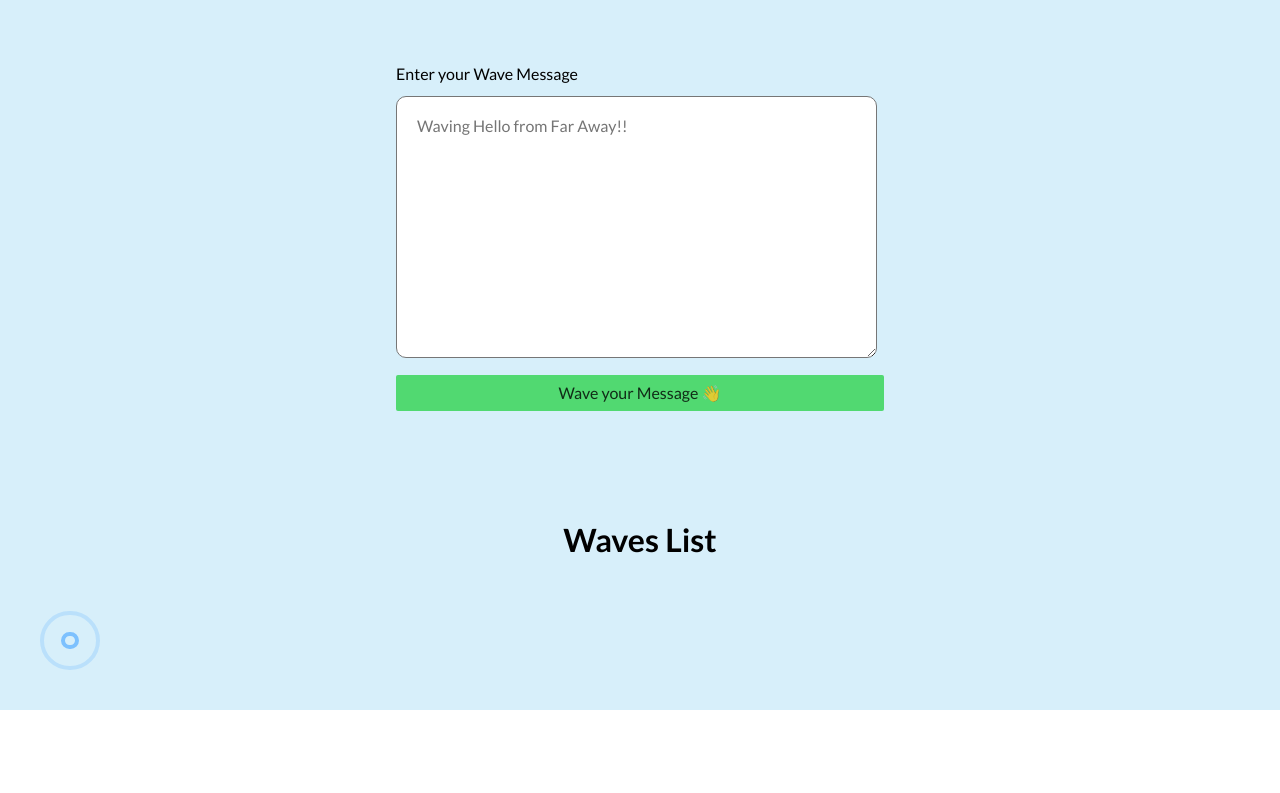
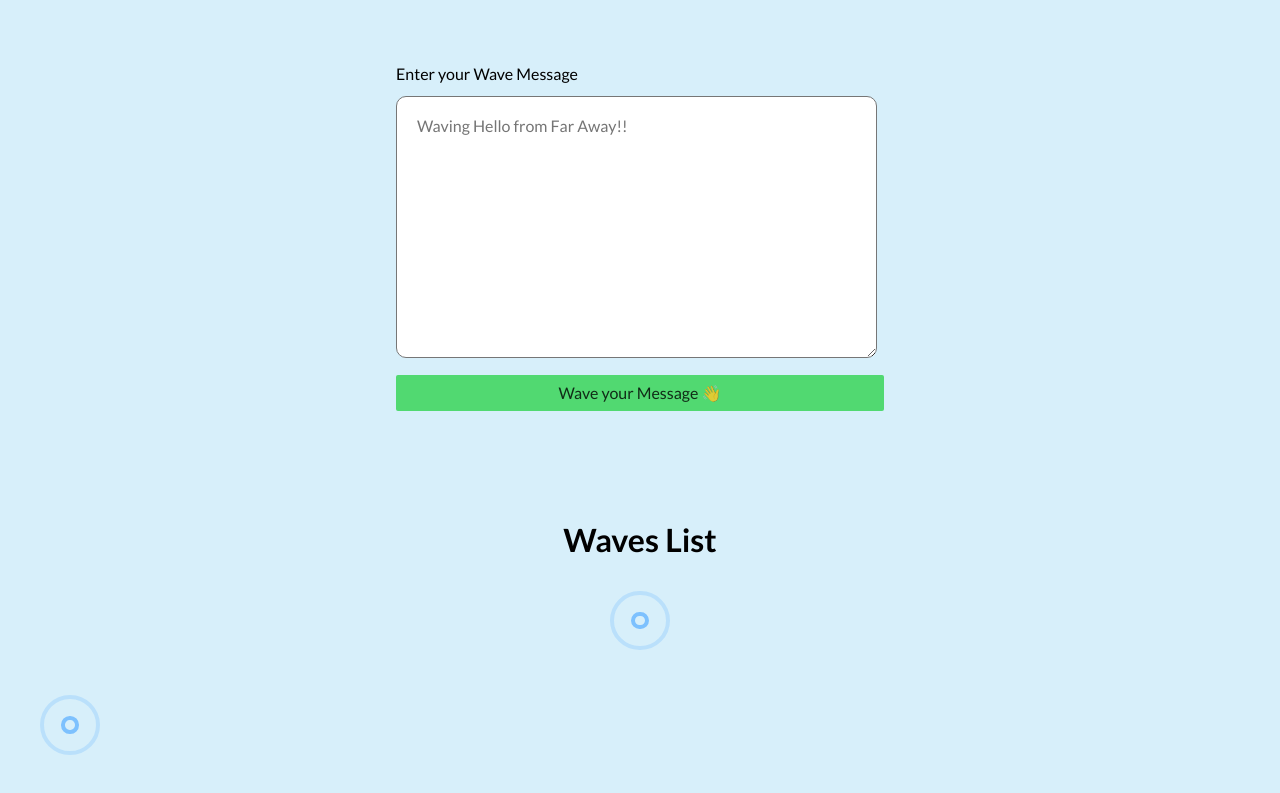
Before and after one commit to Lakshit-Chiranjiv/wave-at-me-dapp, a React (Vite) app in the folder client/: page / in a window 1280 px wide. Shown: the part 275-1068 px from the top of the page. Before the commit the page ends 985 px from the top, so only its background shows below. Built offline with nearby package versions, Linux system fonts and the light colour scheme.

Commit message:
added loading state and added loader effect on wavelist

```diff
--- a/client/src/App.jsx
+++ b/client/src/App.jsx
@@ -3,6 +3,7 @@ import { useState,useEffect } from 'react'
 import './../node_modules/purecss/build/pure.css'
 import './App.css'
 import Header from './components/Header'
+import Loader from './components/Loader'
 import Nav from './components/Nav'
 import WaveBar from './components/WaveBar'
 import WaveInput from './components/WaveInput'
@@ -18,6 +19,8 @@ function App() {
   const [connectionMessage,setConnectionMessage] = useState('')
   const [allWaves,setAllWaves] = useState([])
   const [waveMsg,setWaveMsg] = useState('')
+  const [wavingLog,setWavingLog] = useState('')
+  const [loading,setLoading] = useState(true)
 
   const checkWalletConnection = async () => {
     try {
@@ -126,7 +129,8 @@ function App() {
           }
         ))
         console.log(furnishedWaveList)
-        setAllWaves(furnishedWaveList.reverse());
+        setAllWaves(furnishedWaveList.reverse())
+        setLoading(false)
       }
       else{
         console.log("Ethereum object not found, Install Metamask")
@@ -162,12 +166,14 @@ function App() {
       <div className="pure-u-1 waveList">
         <h1 className='myText'>Waves List</h1>
         {
+          loading ?
+          <Loader/> :
           allWaves.map((wave,i) => (
             <WaveBar key={Math.random()} wave={wave}/>
           ))
         }
       </div>
-      <div className="lds-ripple"><div></div><div></div></div>
+      <Loader/>
     </div>
   )
 }
```
